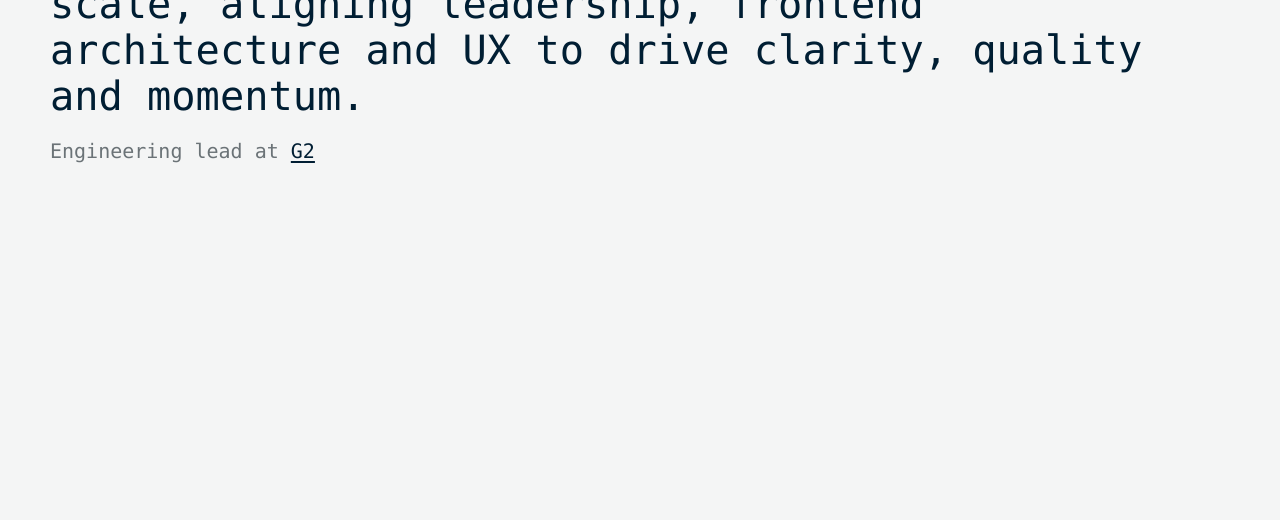
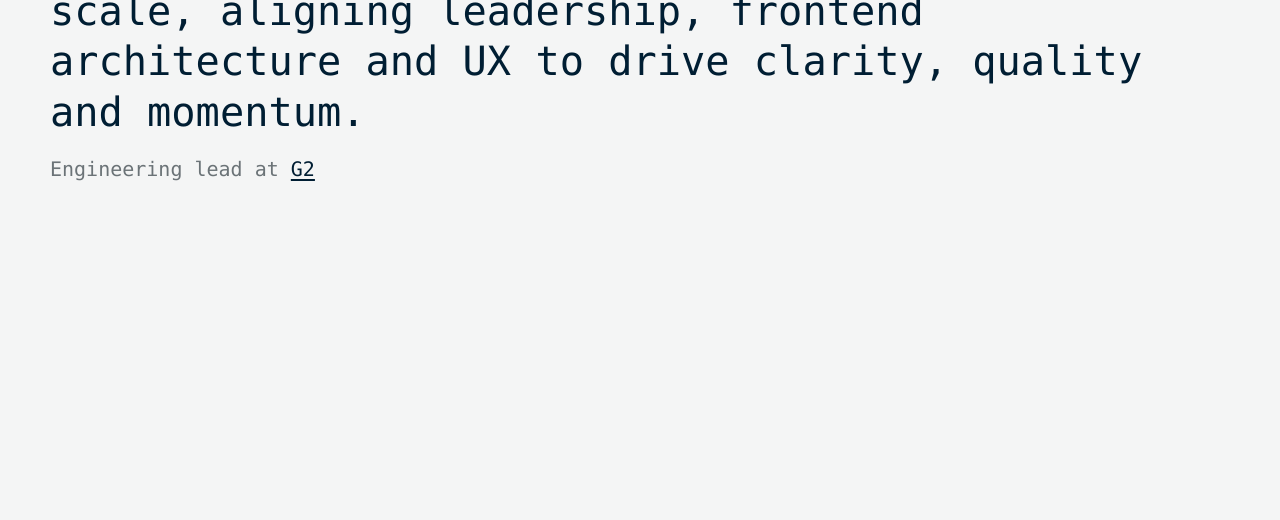
Before and after one commit to rudeayelo/rude.im, an Astro site: page / in a window 1280 px wide. Shown: the part 280-800 px from the top of the page. Built offline with nearby package versions, Linux system fonts and the light colour scheme; Astro itself is replaced by a stand-in of ours; a web font is replaced by a local one.

Commit message:
style: loosen intro leading

```diff
--- a/src/pages/index.astro
+++ b/src/pages/index.astro
@@ -160,7 +160,7 @@ const pageDescription =
     margin: 100px 0 0;
     font-size: clamp(0.9rem, 3.15vw, 2.565rem);
     font-weight: 400;
-    line-height: 1.14;
+    line-height: 1.254;
     letter-spacing: 0;
   }
 
```
